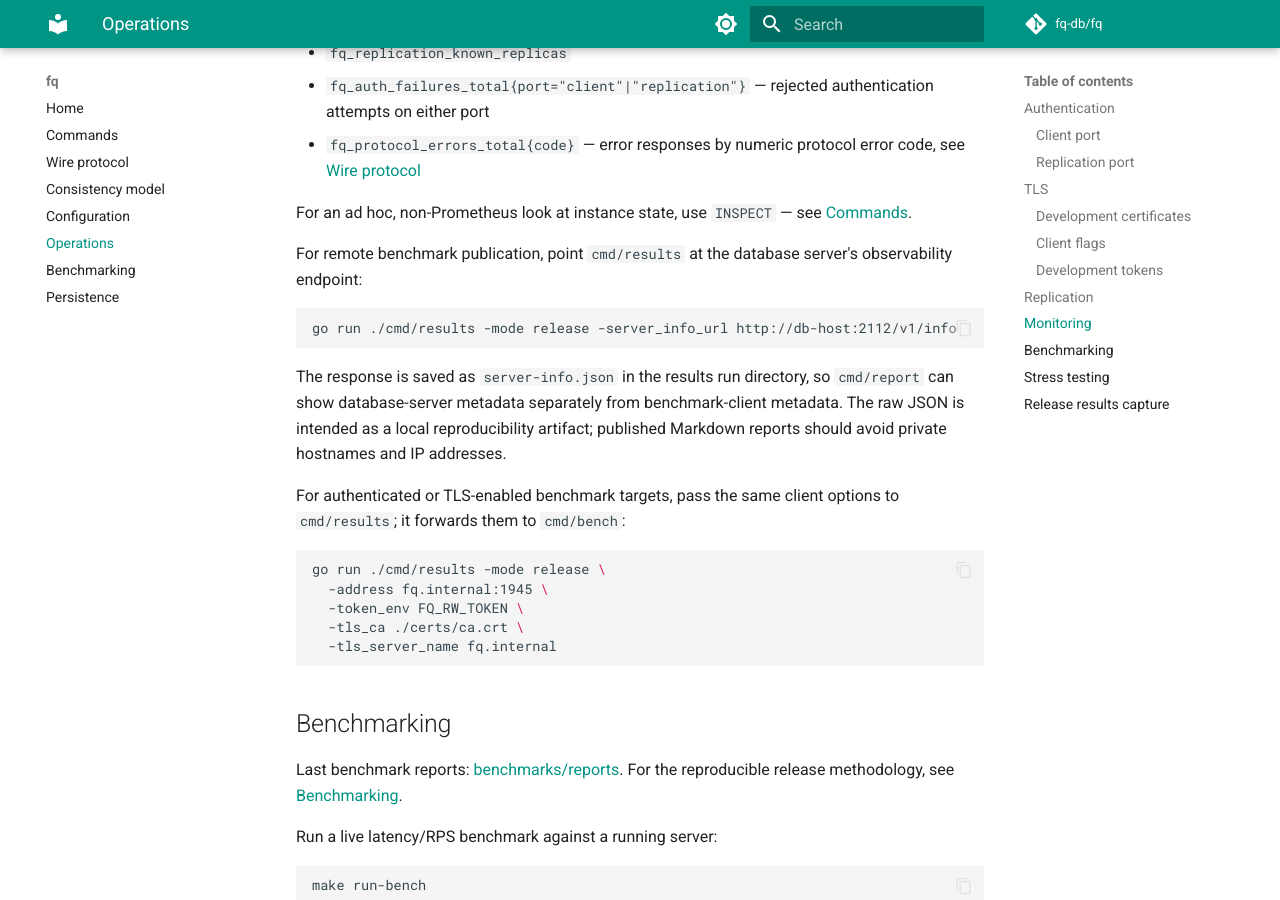
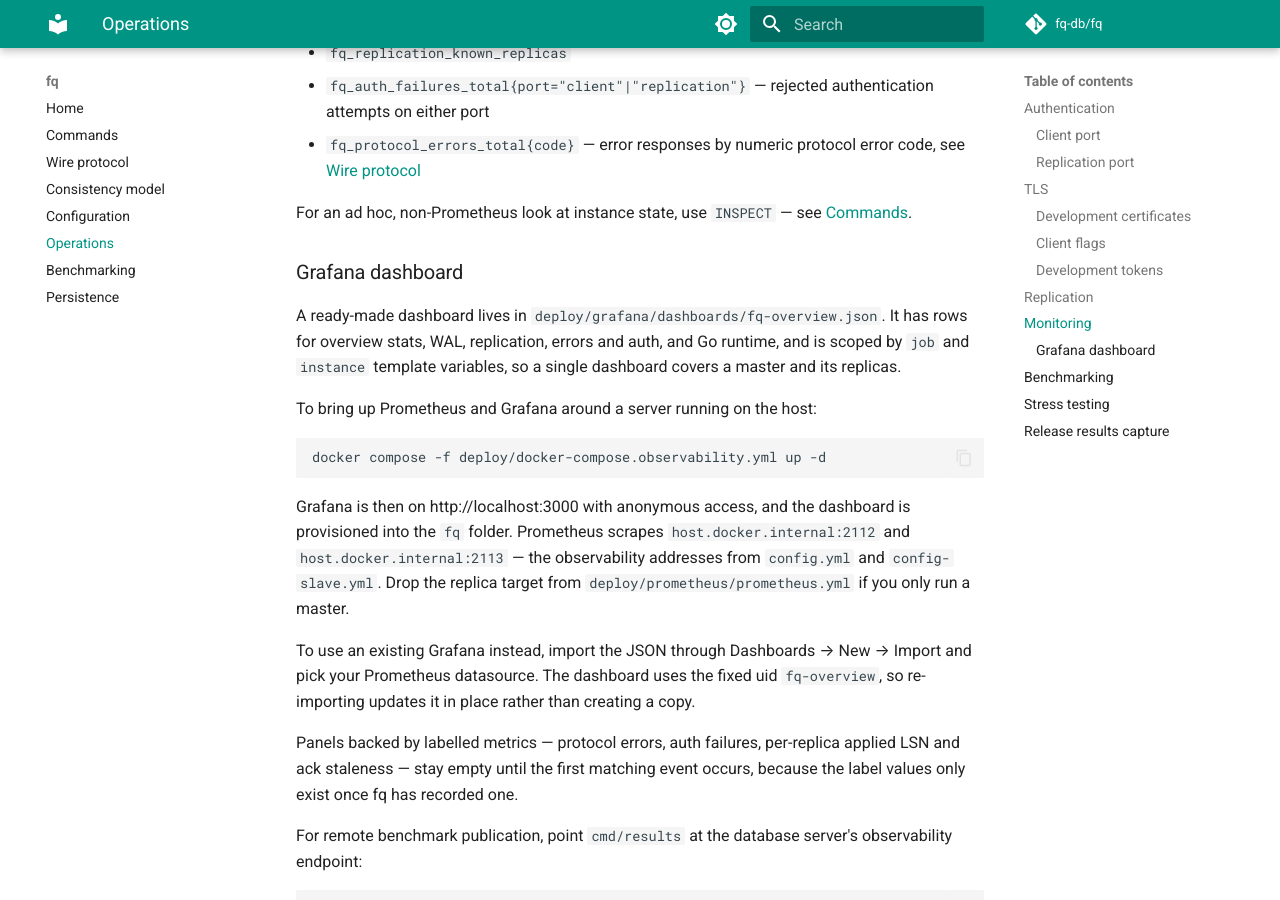
Before and after one commit to rom8726/fq, an MkDocs documentation site: the page built from docs/operations.md, in a window 1280 px wide and 900 px high, scrolled down 6091 px. Built offline with MkDocs 1.6.1 and Material for MkDocs 9.7.7, drawn with Linux system fonts in a browser that asks for light colours; comment, search, counter and statistics services are not loaded.

Commit message:
Add Prometheus and Grafana support; include configuration, dashboard, and documentation updates.

````diff
--- a/docs/operations.md
+++ b/docs/operations.md
@@ -294,6 +294,33 @@ Available metrics:
 For an ad hoc, non-Prometheus look at instance state, use `INSPECT` — see
 [Commands](commands.md#diagnostics).
 
+### Grafana dashboard
+
+A ready-made dashboard lives in `deploy/grafana/dashboards/fq-overview.json`. It has
+rows for overview stats, WAL, replication, errors and auth, and Go runtime, and is
+scoped by `job` and `instance` template variables, so a single dashboard covers a
+master and its replicas.
+
+To bring up Prometheus and Grafana around a server running on the host:
+
+```shell
+docker compose -f deploy/docker-compose.observability.yml up -d
+```
+
+Grafana is then on http://localhost:3000 with anonymous access, and the dashboard is
+provisioned into the `fq` folder. Prometheus scrapes `host.docker.internal:2112` and
+`host.docker.internal:2113` — the observability addresses from `config.yml` and
+`config-slave.yml`. Drop the replica target from `deploy/prometheus/prometheus.yml` if
+you only run a master.
+
+To use an existing Grafana instead, import the JSON through Dashboards → New → Import
+and pick your Prometheus datasource. The dashboard uses the fixed uid `fq-overview`,
+so re-importing updates it in place rather than creating a copy.
+
+Panels backed by labelled metrics — protocol errors, auth failures, per-replica applied
+LSN and ack staleness — stay empty until the first matching event occurs, because the
+label values only exist once fq has recorded one.
+
 For remote benchmark publication, point `cmd/results` at the database server's
 observability endpoint:
 
````
Also changed, not shown: README.md (+4 -0 lines), 5 other files.
